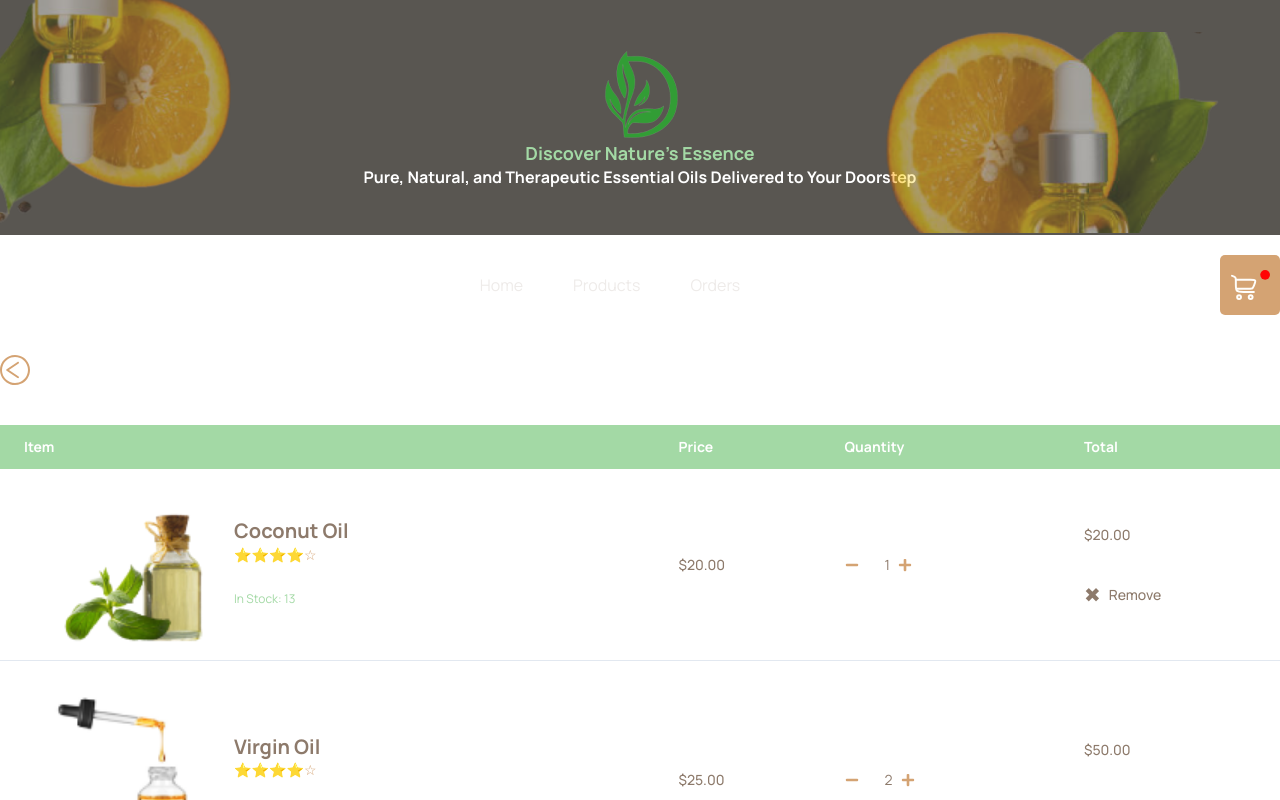
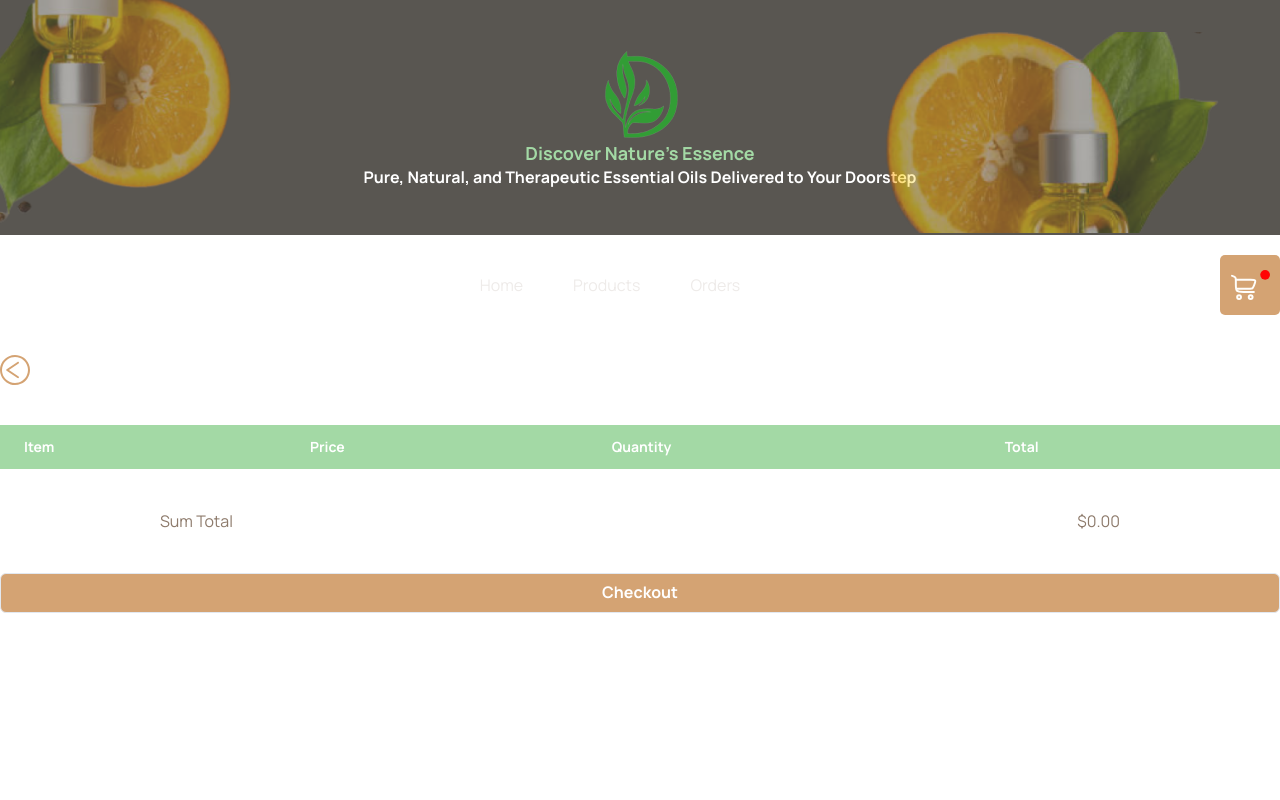
Before and after one commit to namodynamic/timbu-shop_hng, a Next.js app: page /cart in a window 1280 px wide. Shown: the top 800 px of the page. Built offline with nearby package versions, Linux system fonts and the light colour scheme.

Commit message:
Implement cart context

```diff
--- a/app/(root)/cart/page.tsx
+++ b/app/(root)/cart/page.tsx
@@ -1,34 +1,12 @@
 'use client';
 
+import { useCart } from "@/context/CartContext";
 import Image from "next/image";
 import Link from "next/link";
-import { useState } from "react";
 import { FaPlus, FaMinus } from 'react-icons/fa';
 
-const initialCartItems = [
-  { id: 1, name: 'Coconut Oil', price: 20.0, quantity: 1, image: '/images/item6.png', inStock: 13 },
-  { id: 2, name: 'Virgin Oil', price: 25.0, quantity: 2, image: '/images/item2.png', inStock: 11 },
-  { id: 3, name: 'Snake Oil', price: 25.0, quantity: 4, image: '/images/item13.png', inStock: 12 },
-];
-
 const Cart = () => {
-  const [cartItems, setCartItems] = useState(initialCartItems);
-
-  const increment = (id: number) => {
-    setCartItems(cartItems.map(item =>
-      item.id === id ? { ...item, quantity: item.quantity + 1 } : item
-    ));
-  };
-
-  const decrement = (id: number) => {
-    setCartItems(cartItems.map(item =>
-      item.id === id && item.quantity > 1 ? { ...item, quantity: item.quantity - 1 } : item
-    ));
-  };
-
-  const removeItem = (id: number) => {
-    setCartItems(cartItems.filter(item => item.id !== id));
-  };
+  const { cartItems, increment, decrement, removeItem } = useCart();
 
   const sumTotal = cartItems.reduce((sum, item) => sum + item.price * item.quantity, 0).toFixed(2);
 
@@ -39,21 +17,13 @@ const Cart = () => {
           <Image src="/icons/backicon.svg" width={30} height={30} alt="back" />
         </Link>
         <div className="overflow-x-auto">
-        <table className="w-full mt-10 text-sm text-left ">
+          <table className="w-full mt-10 text-sm text-left">
             <thead className="text-md text-white bg-[#A3D9A5]">
               <tr>
-              <th scope="col" className="px-6 py-3">
-                Item
-              </th>
-              <th scope="col" className="px-6 py-3">
-                Price
-              </th>
-              <th scope="col" className="px-6 py-3">
-                Quantity
-              </th>
-              <th scope="col" className="px-6 py-3">
-                Total
-              </th>
+                <th scope="col" className="px-6 py-3">Item</th>
+                <th scope="col" className="px-6 py-3">Price</th>
+                <th scope="col" className="px-6 py-3">Quantity</th>
+                <th scope="col" className="px-6 py-3">Total</th>
               </tr>
             </thead>
             <tbody>
@@ -68,16 +38,12 @@ const Cart = () => {
                       className="rounded-md object-cover"
                     />
                     <div>
-                    <p className="font-manrope sm:text-[20px] text-xs font-bold sm:leading-[27.32px] text-left text-[#8D7A6B]">
-                      {item.name}
-                    </p>
+                      <p className="font-manrope sm:text-[20px] text-xs font-bold sm:leading-[27.32px] text-left text-[#8D7A6B]">{item.name}</p>
                       <p className="text-[#D4A373]">⭐⭐⭐⭐☆</p>
-                    <p className="font-manrope sm:text-[12px] text-xs sm:leading-[27.32px] mt-5 text-left text-[#A3D9A5]">
-                      In Stock: {item.inStock}
-                    </p>
+                      <p className="font-manrope sm:text-[12px] text-xs sm:leading-[27.32px] mt-5 text-left text-[#A3D9A5]">In Stock: {item.inStock}</p>
                     </div>
                   </td>
-                <td className="px-6 py-4 font-medium text-[#8D7A6B]">${item.price.toFixed(2)}</td>
+                  <td className="px-6 py-4 font-medium text-[#8D7A6B]">${item.price?.toFixed(2)}</td>
                   <td className="px-6 py-4">
                     <div className="flex items-center gap-2">
                       <button className="h-8 w-8 text-[#D4A373]" onClick={() => decrement(item.id)}>
@@ -92,7 +58,7 @@ const Cart = () => {
                   <td className="px-6 py-4 font-medium text-[#8D7A6B]">
                     <p>${(item.price * item.quantity).toFixed(2)}</p>
                     <div className="align-bottom mt-10 gap-2 flex" onClick={() => removeItem(item.id)}>
-                    <p className="text-[20px]">✖ </p>
+                      <p className="text-[20px]">✖</p>
                       <p>Remove</p>
                     </div>
                   </td>
--- a/app/(root)/layout.tsx
+++ b/app/(root)/layout.tsx
@@ -3,6 +3,7 @@ import { Manrope } from "next/font/google";
 import "../globals.css";
 import Footer from "@/components/Footer";
 import Header from "@/components/Header";
+import { CartProvider } from "@/context/CartContext";
 
 const manrope = Manrope({ subsets: ["latin"] });
 
@@ -23,9 +24,11 @@ export default function RootLayout({
   return (
     <html lang="en">
       <body className="overflow-x-hidden">
-        <Header />
-        <main className={manrope.className}>{children}</main>
-        <Footer />
+        <CartProvider>
+          <Header />
+          <main className={manrope.className}>{children}</main>
+          <Footer />
+        </CartProvider>
       </body>
     </html>
   );
--- a/app/checkout/layout.tsx
+++ b/app/checkout/layout.tsx
@@ -1,6 +1,7 @@
 import type { Metadata } from "next";
 import { Manrope } from "next/font/google";
 import "../globals.css";
+import { CartProvider } from "@/context/CartContext";
 
 const manrope = Manrope({ subsets: ["latin"] });
 
@@ -20,9 +21,11 @@ export default function RootLayout({
 }>) {
   return (
     <html lang="en">
-      <body>
-        <main className={manrope.className}>{children}</main>
-      </body>
+      <CartProvider>
+        <body>
+          <main className={manrope.className}>{children}</main>
+        </body>
+      </CartProvider>
     </html>
   );
 }
--- a/components/Header.tsx
+++ b/components/Header.tsx
@@ -1,6 +1,7 @@
 "use client";
 
 import { navLinks } from "@/constants";
+import { useCart } from "@/context/CartContext";
 import Image from "next/image";
 import Link from "next/link";
 import { usePathname } from "next/navigation";
@@ -8,6 +9,10 @@ import { usePathname } from "next/navigation";
 const Header = () => {
   const pathname = usePathname();
   const isActive = pathname === "/cart";
+  const { cartItems } = useCart();
+
+  // Calculate total items in cart
+  const totalItems = cartItems.reduce((sum, item) => sum + item.quantity, 0);
 
   return (
     <>
@@ -78,6 +83,11 @@ const Header = () => {
                 alt="cart"
                 className="cursor-pointer"
               />
+               {totalItems > 0 && (
+              <span className=" right-0 bg-red-500 text-white text-xs rounded-full h-5 w-5 flex items-center justify-center">
+                {totalItems}
+              </span>
+            )}
             </Link>
           ) : (
             <Link
@@ -91,6 +101,11 @@ const Header = () => {
                 alt="cart"
                 className="cursor-pointer"
               />
+               {totalItems > 0 && (
+              <span className="top-10 right-0 bg-red-500 text-white text-xs rounded-full h-5 w-5 flex items-center justify-center">
+                {totalItems}
+              </span>
+            )}
             </Link>
           )}
         </div>
--- a/components/ProductCard.tsx
+++ b/components/ProductCard.tsx
@@ -1,3 +1,4 @@
+import { useCart } from "@/context/CartContext";
 import { formatAmount } from "@/lib/utils";
 import Image from "next/image";
 import Link from "next/link";
@@ -15,9 +16,10 @@ interface ProductCardProps {
   product: Product;
 }
 
-const ProductCard: React.FC<ProductCardProps> = ({product}) => {
+const ProductCard: React.FC<ProductCardProps> = ({ product }) => {
+  const { addToCart } = useCart();
+
   const amount = formatAmount(product.current_price);
-  console.log('Photos:', product.photos);
 
   return (
     <div className="flex flex-col sm:h-[277px] h-[193px] w-full sm:w-[220px] justify-center items-center hover:bg-slate-50 border-r shadow-md">
@@ -40,19 +42,20 @@ const ProductCard: React.FC<ProductCardProps> = ({product}) => {
         </div>
         <div className=" flex justify-between gap-10 items-center">
           <p className="font-manrope text-[#A3D9A5] text-xs font-normal leading-[16.39px] text-left">
-            In Stock  {product.availability_quantity}
+            In Stock {product.availability_quantity}
           </p>
           <p className="text-[#8D7A6B]">❶</p>
         </div>
       </div>
-      <Link
-        href="/cart"
+      <button
+        type="button"
         className="text-sm text-center items-center justify-center bg-[#A3D9A5] hover:bg-[#b9ebbb] sm:h-[40px] leading-normal w-full"
+        // onClick={() => addToCart(product as any)}
       >
         <p className="font-manrope text-sm font-semibold leading-[20.49px] hover:text-white sm:p-2 text-[#FBF6F1]">
           Add to Cart
         </p>
-      </Link>
+      </button>
     </div>
   );
 };
--- a/components/ProductModal.tsx
+++ b/components/ProductModal.tsx
@@ -5,6 +5,7 @@ import { cn, formatAmount } from "@/lib/utils";
 import { Button } from "./ui/button";
 import { FaRegHeart } from "react-icons/fa";
 import ModalCard from "./ModalCard";
+import { useCart } from "@/context/CartContext";
 
 interface ProductModalProps {
   isOpen: boolean;
@@ -19,6 +20,8 @@ interface ProductModalProps {
 }
 
 const ProductModal = ({ isOpen, onClose, product }: ProductModalProps) => {
+    const { addToCart } = useCart();
+
   const [bigPhoto, setBigPhoto] = useState<string>(
     product ? product.photos[0] : ""
   );
@@ -33,6 +36,12 @@ const ProductModal = ({ isOpen, onClose, product }: ProductModalProps) => {
   const changeBigProductPhoto = (photo: string) => {
     setBigPhoto(photo);
   };
+
+  const handleAddToCart = () => {
+    addToCart(product as any);
+    onClose();
+  };
+
 
   return (
     <Dialog open={isOpen} onOpenChange={onClose}>
@@ -73,7 +82,7 @@ const ProductModal = ({ isOpen, onClose, product }: ProductModalProps) => {
           <p>Rating: ⭐⭐⭐⭐</p>
 
           <div className="flex gap-2">
-            <Button size="sm">Add to Cart</Button>
+            <Button size="sm" onClick={handleAddToCart}>Add to Cart</Button>
             <Button variant="outline" size="sm">
               <FaRegHeart className="w-4 h-4 mr-2" />
               Wishlist
--- /dev/null
+++ b/context/CartContext.tsx
@@ -0,0 +1,98 @@
+'use client';
+
+import React, { createContext, useContext, useState, ReactNode } from "react";
+
+interface Product {
+  id: string;
+  name: string;
+  description: string | null;
+  availability_quantity: number;
+  current_price: number;
+  photos: string[];
+}
+
+interface CartItem {
+  id: string;
+  name: string;
+  price: number;
+  quantity: number;
+  image: string;
+  inStock: number;
+}
+
+interface CartContextType {
+  cartItems: CartItem[];
+  addToCart: (product: Product) => void;
+  increment: (id: string) => void;
+  decrement: (id: string) => void;
+  removeItem: (id: string) => void;
+}
+
+const CartContext = createContext<CartContextType | undefined>(undefined);
+
+export const useCart = () => {
+  const context = useContext(CartContext);
+  if (!context) {
+    throw new Error("useCart must be used within a CartProvider");
+  }
+  return context;
+};
+
+export const CartProvider = ({ children }: { children: ReactNode }) => {
+  const [cartItems, setCartItems] = useState<CartItem[]>([]);
+
+  const addToCart = (product: Product) => {
+    setCartItems((prevItems) => {
+      const existingItem = prevItems.find((item) => item.id === product.id);
+      if (existingItem) {
+        return prevItems.map((item) =>
+          item.id === product.id
+            ? { ...item, quantity: item.quantity + 1 }
+            : item
+        );
+      } else {
+        return [
+          ...prevItems,
+          {
+            id: product.id,
+            name: product.name,
+            price: product.current_price,
+            quantity: 1,
+            image: product.photos[0],
+            inStock: product.availability_quantity,
+          },
+        ];
+      }
+    });
+  };
+
+  const increment = (id: string) => {
+    setCartItems((prevItems) =>
+      prevItems.map((item) =>
+        item.id === id ? { ...item, quantity: item.quantity + 1 } : item
+      )
+    );
+  };
+
+  const decrement = (id: string) => {
+    setCartItems((prevItems) =>
+      prevItems.map((item) =>
+        item.id === id && item.quantity > 1
+          ? { ...item, quantity: item.quantity - 1 }
+          : item
+      )
+    );
+  };
+
+  const removeItem = (id: string) => {
+    setCartItems((prevItems) => prevItems.filter((item) => item.id !== id));
+  };
+
+  return (
+    <CartContext.Provider
+      value={{ cartItems, addToCart, increment, decrement, removeItem }}
+    >
+      {children}
+    </CartContext.Provider>
+  );
+};
```
Lines whose indentation alone changed are shown as unchanged.
